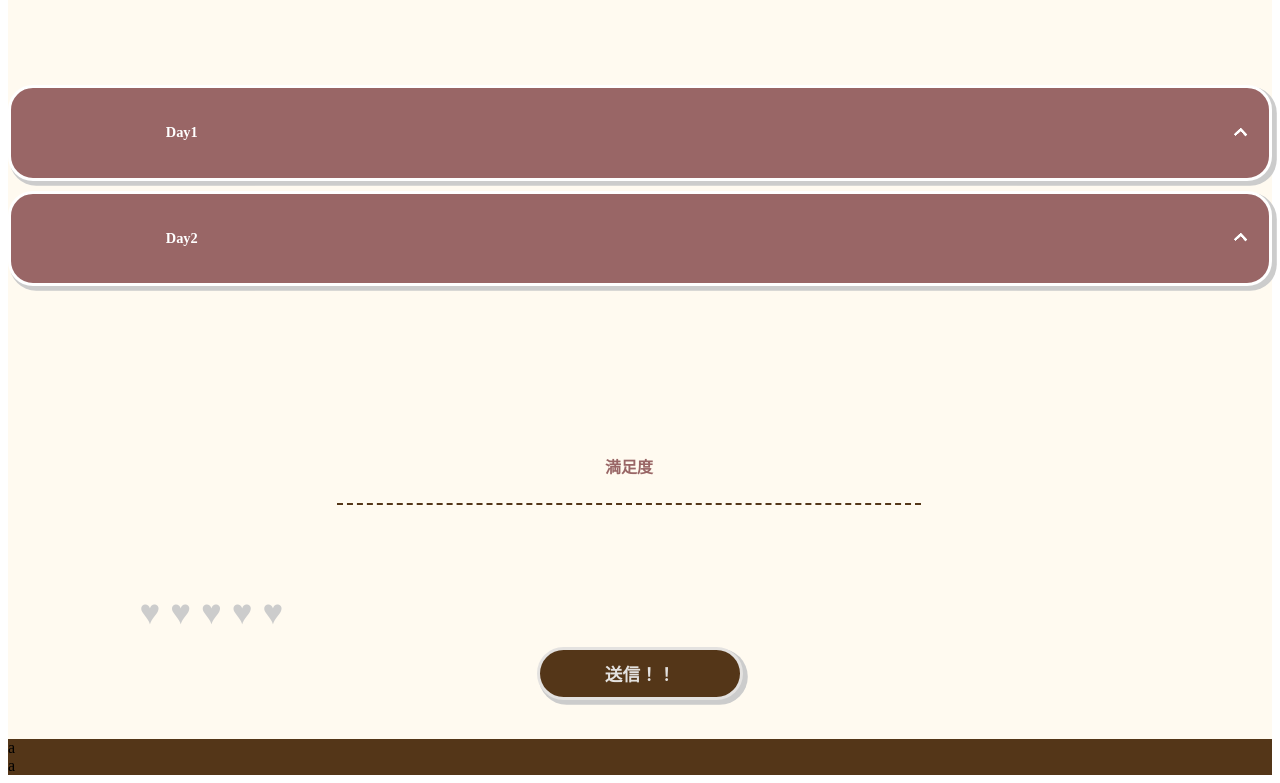
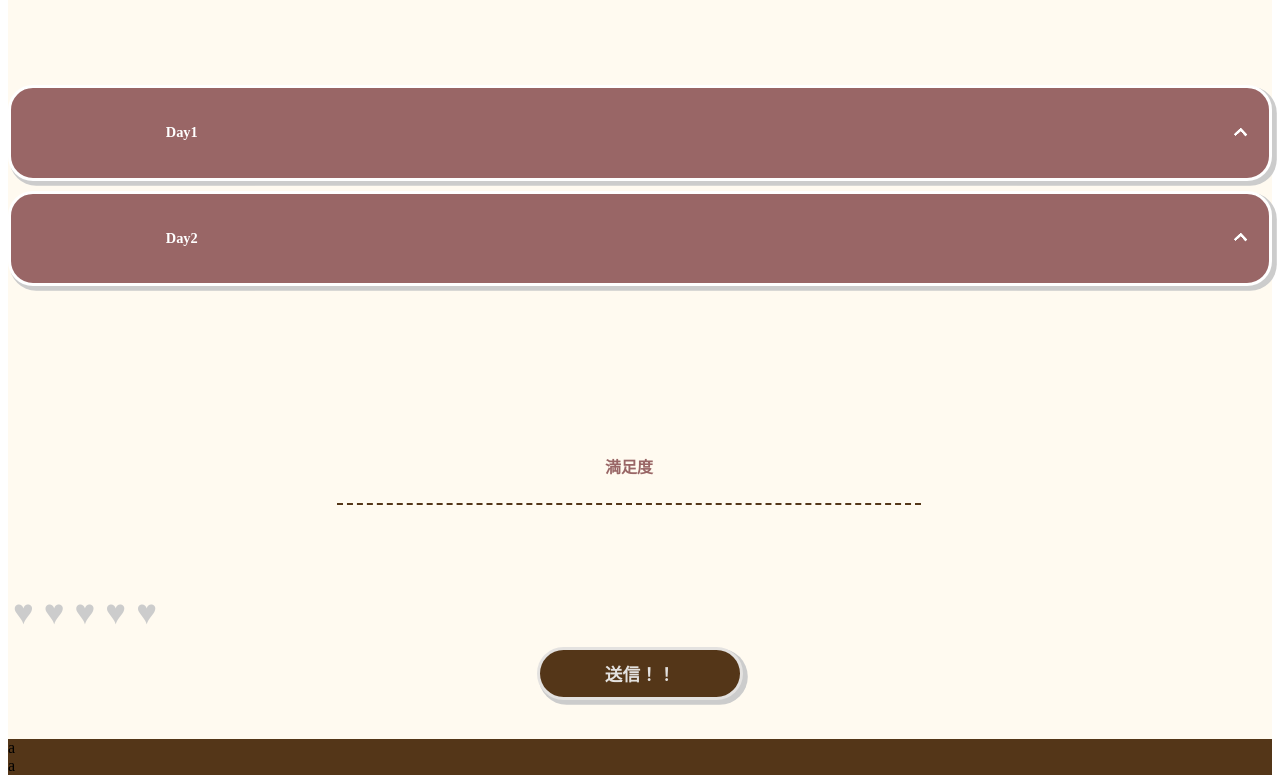
Before and after one commit to kyary029/birthday.githug.io, a plain HTML site: page index.html in a window 1280 px wide. Shown: the part 2391-3174 px from the top of the page. Drawn offline with Linux system fonts and the light colour scheme.

Commit message:
Update style.css

```diff
--- a/style.css
+++ b/style.css
@@ -395,9 +395,7 @@ button#button_solid0 :after {
   border-radius: 1px;
 }
 
-.rate-form{
- margin-left: 10%;
-}
+
 
 #a{
   color: #FFFAF0;
```
